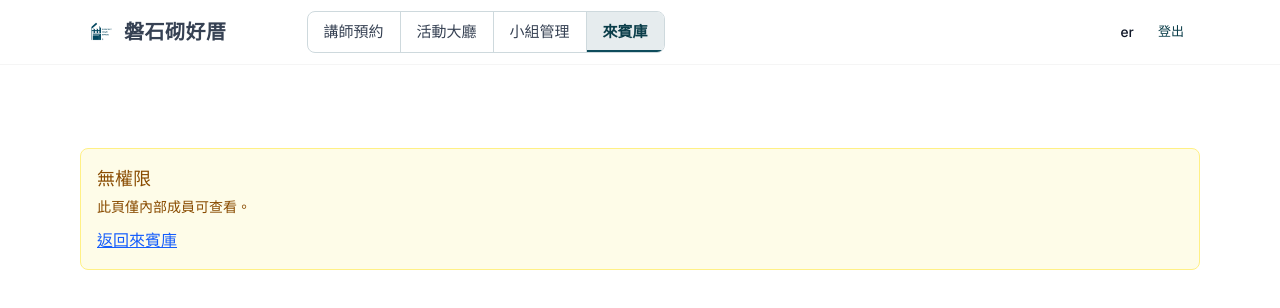
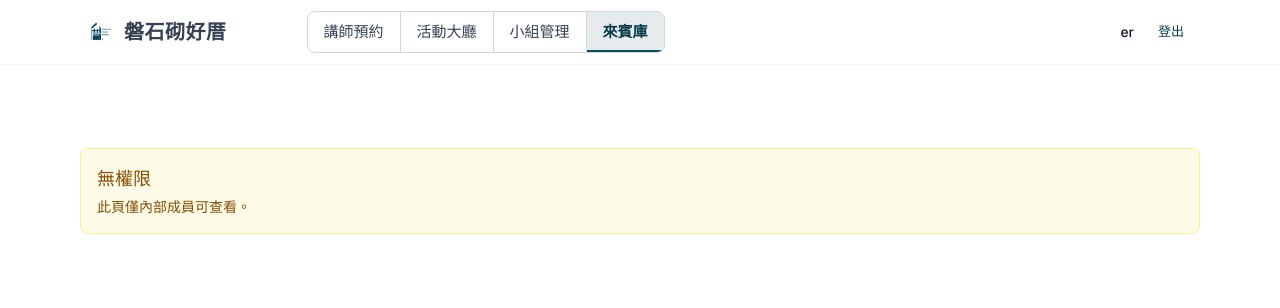
Before and after one commit to WaytoMetaverse/7herchu, a Next.js app: page /admin/speakers-guests/1 in a window 1280 px wide. Shown: the top 308 px of the page. Built offline with nearby package versions, Linux system fonts and the light colour scheme; no server answers; the database is empty; sample sign-in values are in the browser's storage.

Commit message:
移除來賓庫無權限頁面的返回按鈕

```diff
--- a/src/app/admin/speakers-guests/[id]/page.tsx
+++ b/src/app/admin/speakers-guests/[id]/page.tsx
@@ -29,9 +29,6 @@ export default async function SpeakersGuestsDetailPage({
 					<div className="bg-yellow-50 border border-yellow-200 text-yellow-800 rounded-lg p-4">
 						<h1 className="text-lg font-medium mb-1">無權限</h1>
 						<p className="text-sm">此頁僅內部成員可查看。</p>
-					<div className="mt-3">
-						<Link href="/admin/speakers-guests" className="text-blue-600 hover:text-blue-800 underline">返回來賓庫</Link>
-					</div>
 					</div>
 				</div>
 			)
--- a/src/app/admin/speakers-guests/page.tsx
+++ b/src/app/admin/speakers-guests/page.tsx
@@ -32,9 +32,6 @@ export default async function SpeakersGuestsPage({
 				<div className="bg-yellow-50 border border-yellow-200 text-yellow-800 rounded-lg p-4">
 					<h1 className="text-lg font-medium mb-1">無權限</h1>
 					<p className="text-sm">此頁僅內部成員可查看。</p>
-					<div className="mt-3">
-						<Link href="/admin/speakers-guests" className="text-blue-600 hover:text-blue-800 underline">返回來賓庫</Link>
-					</div>
 				</div>
 			</div>
 		)
```
Lines whose indentation alone changed are shown as unchanged.
